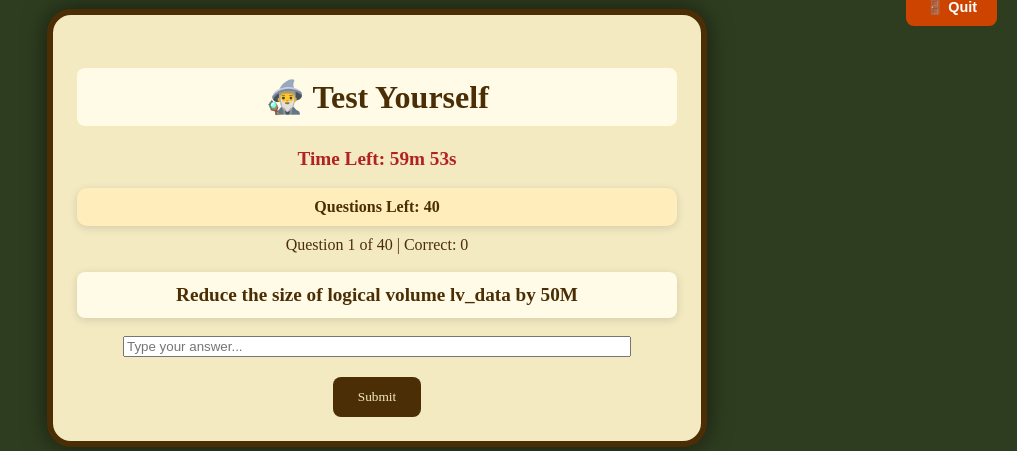
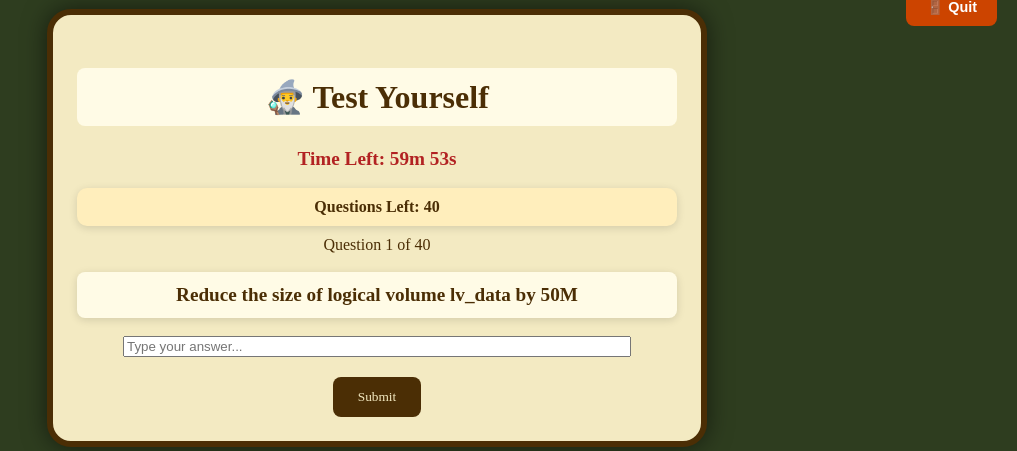
Before and after one commit to mendozaJacob/technical-project-prototype, a Flask app: page /test_yourself in a window 1280 px wide. Shown: the part 31-482 px from the top of the page, without its empty margins (263-1280 px from the left). Run offline with Flask 3, Linux system fonts and the light colour scheme; some libraries are stand-ins or nearby versions.

Commit message:
Remove correct counter from Test Yourself mode and add .gitignore
- Removed running score display from Test Yourself quiz interface
- Added comprehensive .gitignore to exclude build artifacts, cache files, and temporary data
- Creates more authentic test environment without performance tracking during quiz

```diff
--- a/templates/test_yourself.html
+++ b/templates/test_yourself.html
@@ -47,7 +47,7 @@
 
     <div class="timer" id="timer">Time Left: {{ time_left_min }}m {{ '%02d' % time_left_sec }}s</div>
     <div class="questions-left">Questions Left: {{ 40 - q_index }}</div>
-        <div class="progress">Question {{ q_number }} of 40 | Correct: {{ correct_count }}</div>
+        <div class="progress">Question {{ q_number }} of 40</div>
         {% if question and question['q'] %}
             <div class="question">{{ question['q'] }}</div>
         {% else %}
```
Also changed, not shown: 1 other file.
